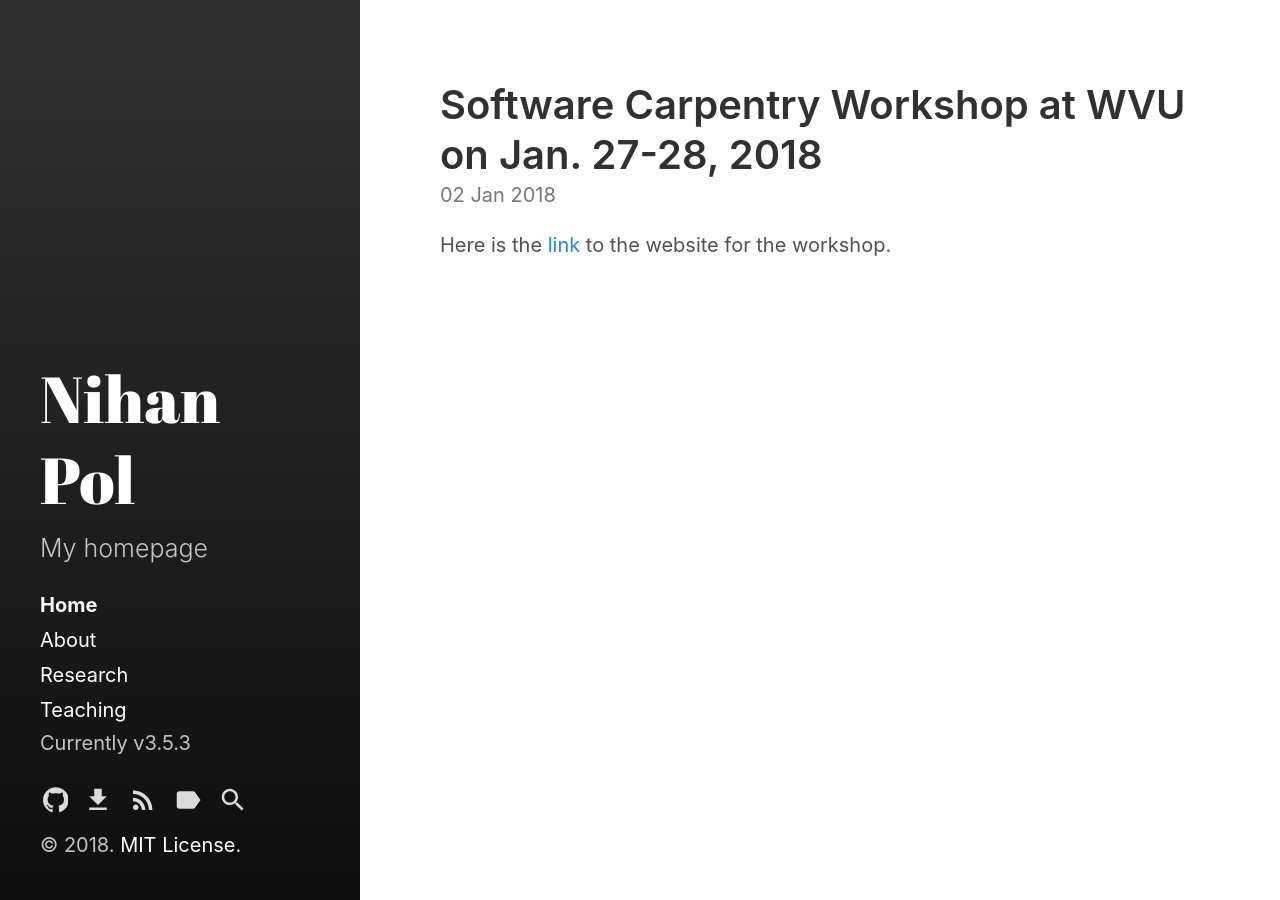
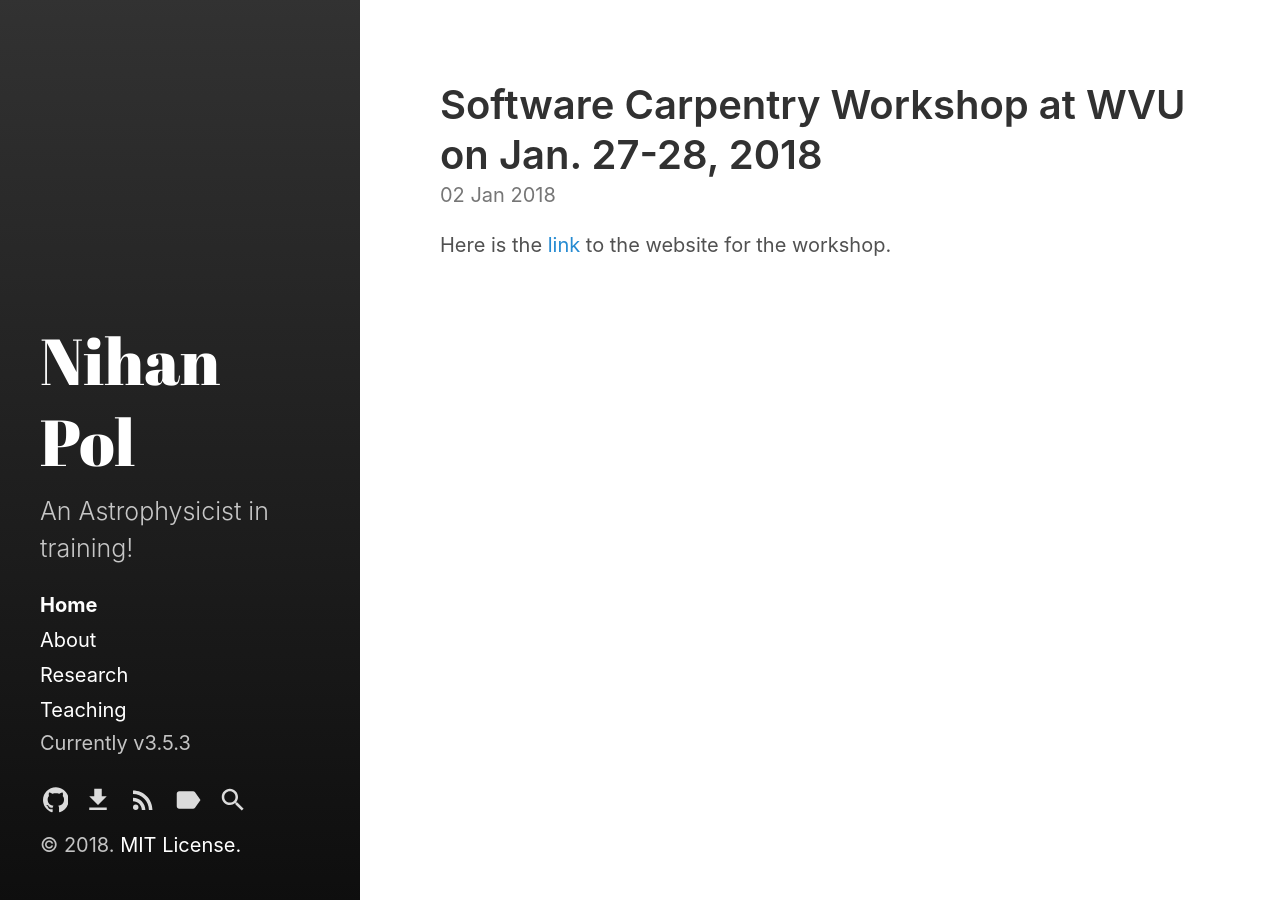
Before and after one commit to NihanPol/nihanpol.github.io, a Jekyll site: the page built from index.html, in a window 1280 px wide. Built offline with Jekyll 4.4.1, drawn with Linux system fonts in a browser that asks for light colours; the list of posts is cut into pages by our own code.

Commit message:
update config.yml

```diff
--- a/_config.yml
+++ b/_config.yml
@@ -5,8 +5,8 @@ highlighter:      rouge
 # Setup
 title:            Nihan Pol
 #tagline:          'A Jekyll theme'
-description:      My homepage
-url:              "https://nihanpol.github.io/about"
+description:      An Astrophysicist in training!
+url:              "https://nihanpol.github.io/about.html"
 baseurl:          # the optional subpath of your site, e.g. "/blog"
                   # NB: This applies to all pages in your Jekyll site.
                   # If you want to move just the blog index pages but keep
@@ -15,7 +15,7 @@ baseurl:          # the optional subpath of your site, e.g. "/blog"
 
 author:
   name:           Nihan Pol
-  url:
+  url:            "https://nihanpol.github.io/about.html"
 
 paginate:         5
 # paginate_path:    '/page:num'
@@ -34,4 +34,4 @@ sidebar_home_link:  true
                                 # set this to the root of the paginate_path
                                 # to enable a separate blog link.
 github:
-  repo:             https://github.com/fongandrew/hydeout
+  repo:             https://github.com/NihanPol/nihanpol.github.io
```
